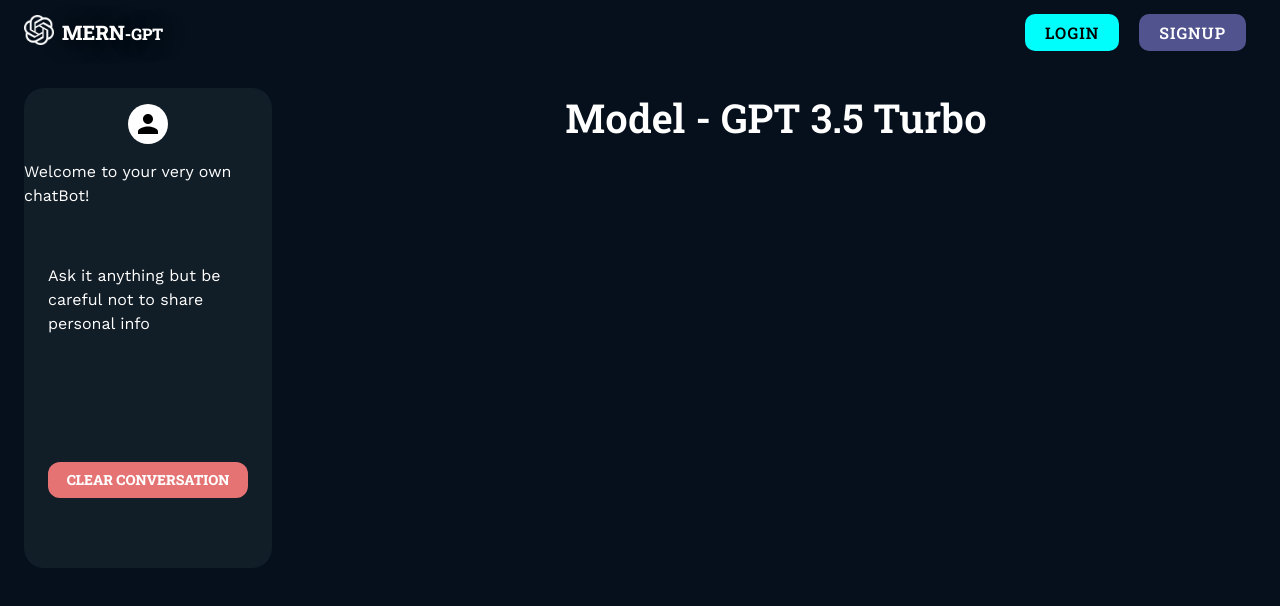
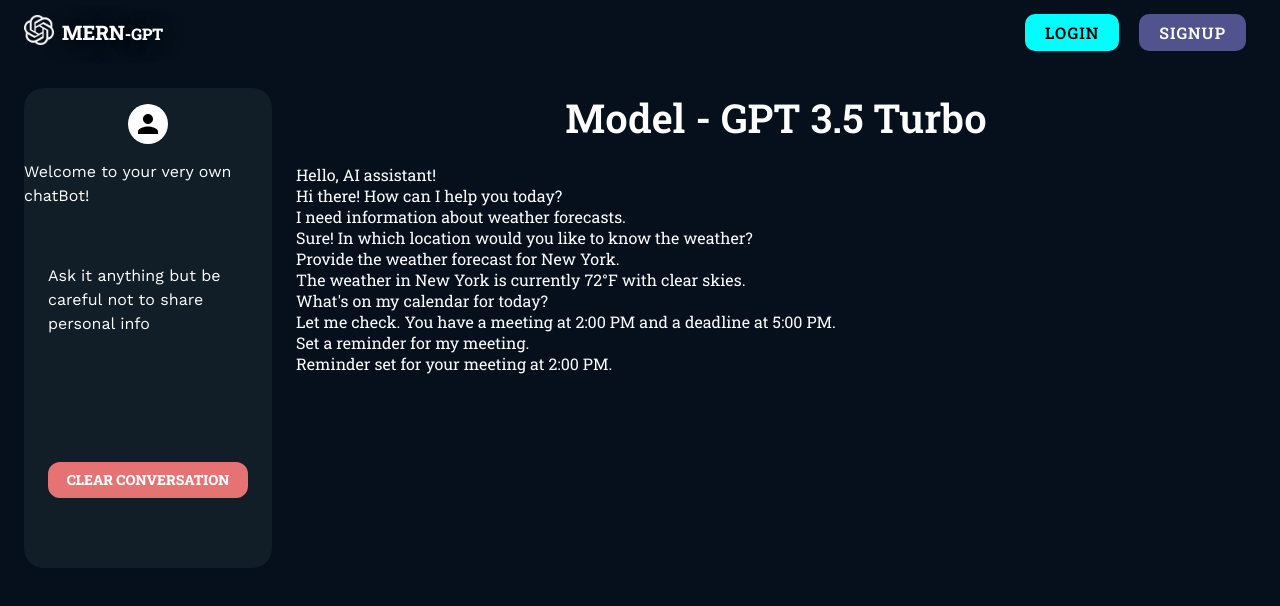
Before and after one commit to ctelfair20/ChatGPT_Clone, a React (Vite) app in the folder Frontend/: page /chats in a window 1280 px wide. Shown: the top 606 px of the page. Built offline with nearby package versions, Linux system fonts and the light colour scheme; no server answers.

Commit message:
added placeholder chats

```diff
--- a/Frontend/src/pages/Chats.tsx
+++ b/Frontend/src/pages/Chats.tsx
@@ -1,6 +1,19 @@
 import { Avatar, Box, Button, Typography } from "@mui/material"
 import { useAuthContext } from "../context/AuthContext"
 import { red } from "@mui/material/colors";
+
+const chatsMessages = [
+  { "role": "user", "content": "Hello, AI assistant!" },
+  { "role": "assistant", "content": "Hi there! How can I help you today?" },
+  { "role": "user", "content": "I need information about weather forecasts." },
+  { "role": "assistant", "content": "Sure! In which location would you like to know the weather?" },
+  { "role": "user", "content": "Provide the weather forecast for New York." },
+  { "role": "assistant", "content": "The weather in New York is currently 72°F with clear skies." },
+  { "role": "user", "content": "What's on my calendar for today?" },
+  { "role": "assistant", "content": "Let me check. You have a meeting at 2:00 PM and a deadline at 5:00 PM." },
+  { "role": "user", "content": "Set a reminder for my meeting." },
+  { "role": "assistant", "content": "Reminder set for your meeting at 2:00 PM." },
+]
 
 const Chats = () => {
   const auth = useAuthContext();
@@ -37,6 +50,7 @@
         </Typography>
         <Box sx={{ width: "100%", height: "60vh", borderRadius: 3, mx: "auto", display: "flex", flexDirection: "column", overflow: "scroll", overflowX: "hidden", overflowY: "auto", scrollBehavior: "smooth" }}
         >
+          {chatsMessages.map((chat) => <div>{chat.content}</div>)}
         </Box>
       </Box>
     </Box>
```
